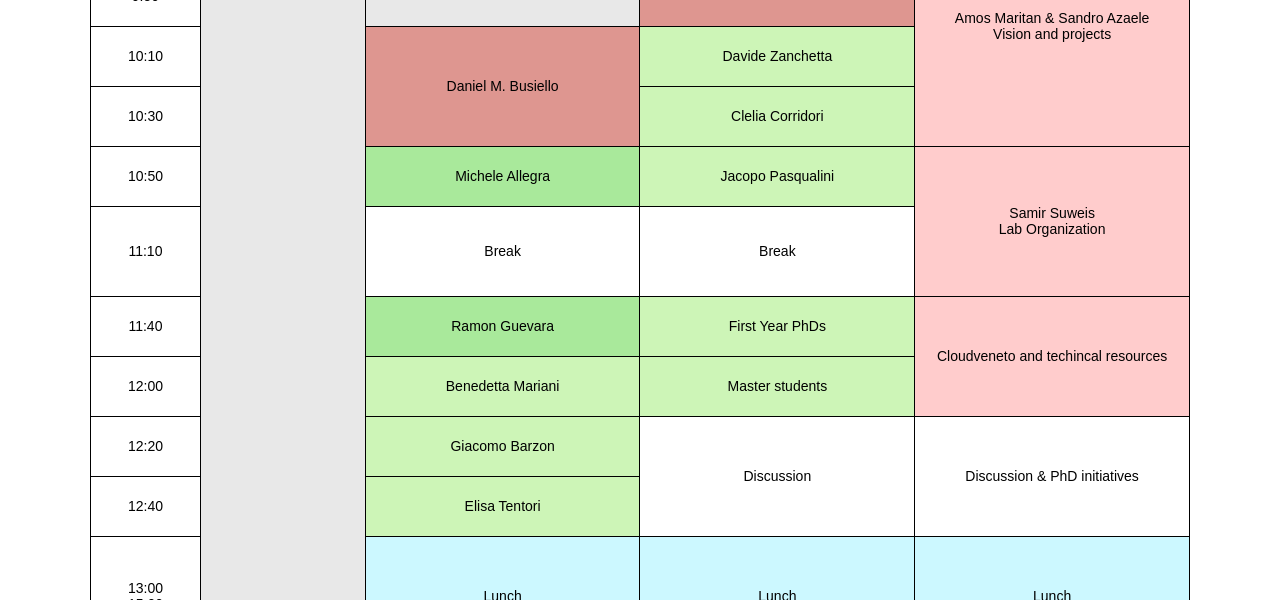
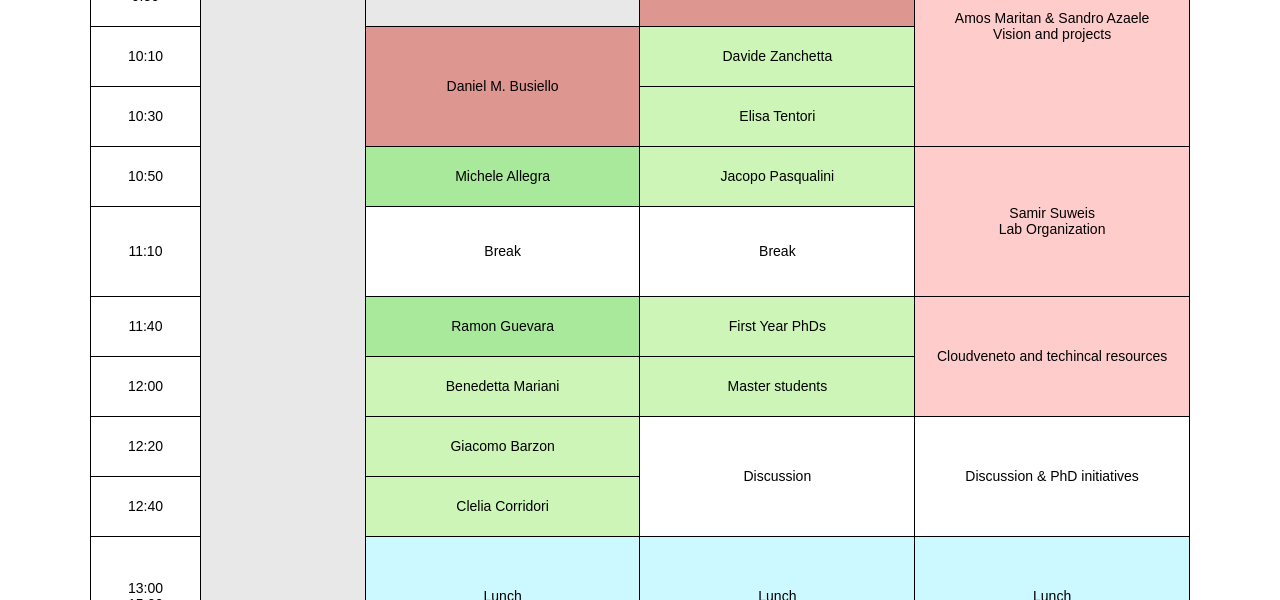
Before and after one commit to liphlab/liphworkshop2023, a Jekyll site: the page built from program.html, in a window 1280 px wide and 900 px high, scrolled down 1067 px. Shown: the part 152-752 px from the top of the window. Built offline with Jekyll 4.4.1, drawn with Linux system fonts in a browser that asks for light colours; nearby versions of some CDN libraries.

Commit message:
Update program.html

```diff
--- a/program.html
+++ b/program.html
@@ -69,7 +69,7 @@ image: /images/asiago1.jpg
 													</tr>
 													<tr height="60px">
 													    <td class="tg-baqh">10:30</td>
-															<td class="tg-phd" rowspan="1">Clelia Corridori</td>
+															<td class="tg-phd" rowspan="1">Elisa Tentori</td>
 													</tr>
 													<tr height="60px">
 															<td class="tg-baqh">10:50</td>
@@ -101,7 +101,7 @@ image: /images/asiago1.jpg
 													</tr>
 													<tr height="60px">
 													    <td class="tg-baqh">12:40</td>
-															<td class="tg-phd" rowspan="1">Elisa Tentori</td>
+															<td class="tg-phd" rowspan="1">Clelia Corridori</td>
 													</tr>
 													<tr height="120px">
 													    <td class="tg-baqh">13:00 <br> 15:00</td>
```
